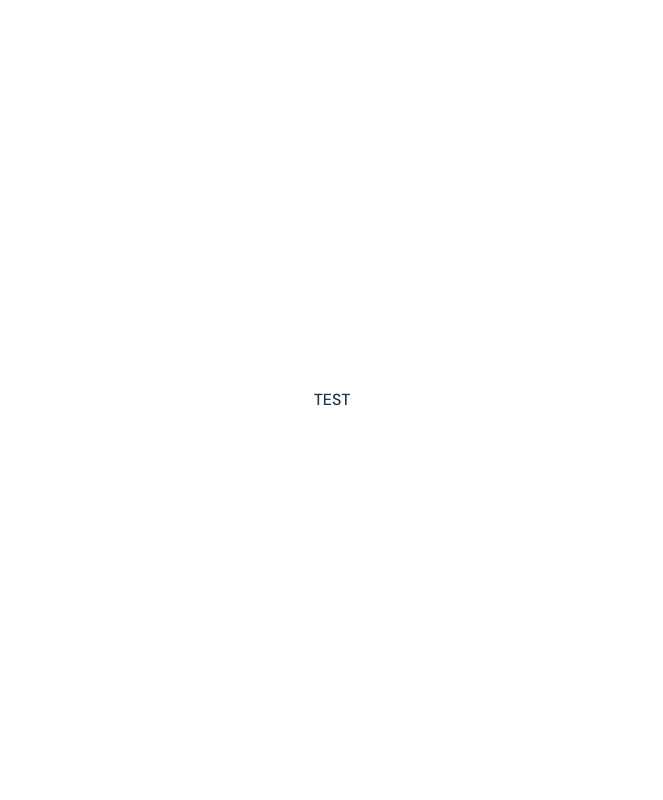
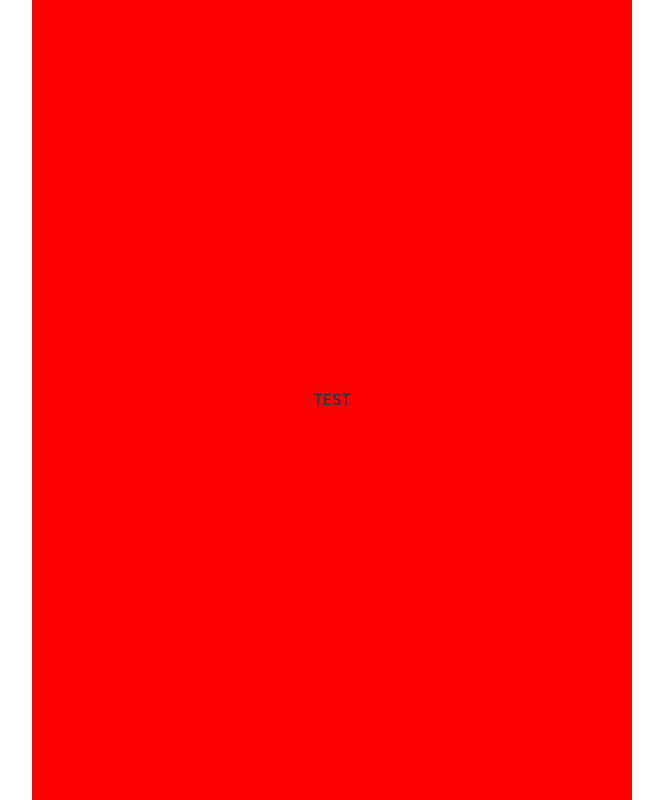
Before and after one commit to Lorenzo-Calzi/karaoke-webapp, a React (Vite) app: page / in a window 1280 px wide. Shown: the whole page, without its empty margins (308-971 px from the left). Built offline with nearby package versions, Linux system fonts and the light colour scheme.

Commit message:
test bug scroll

```diff
--- a/src/homepage.scss
+++ b/src/homepage.scss
@@ -8,6 +8,8 @@
   gap: 2.5rem;
   padding: 1rem 0;
   box-sizing: border-box;
+  background-color: red;
+  height: 100dvh;
 
   .logo {
     width: 70%;
```
